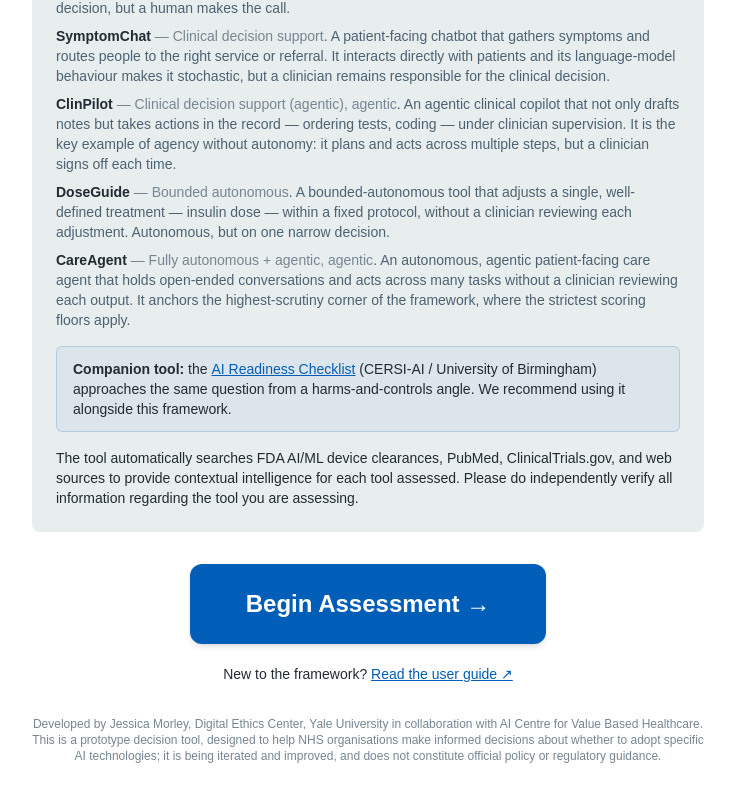
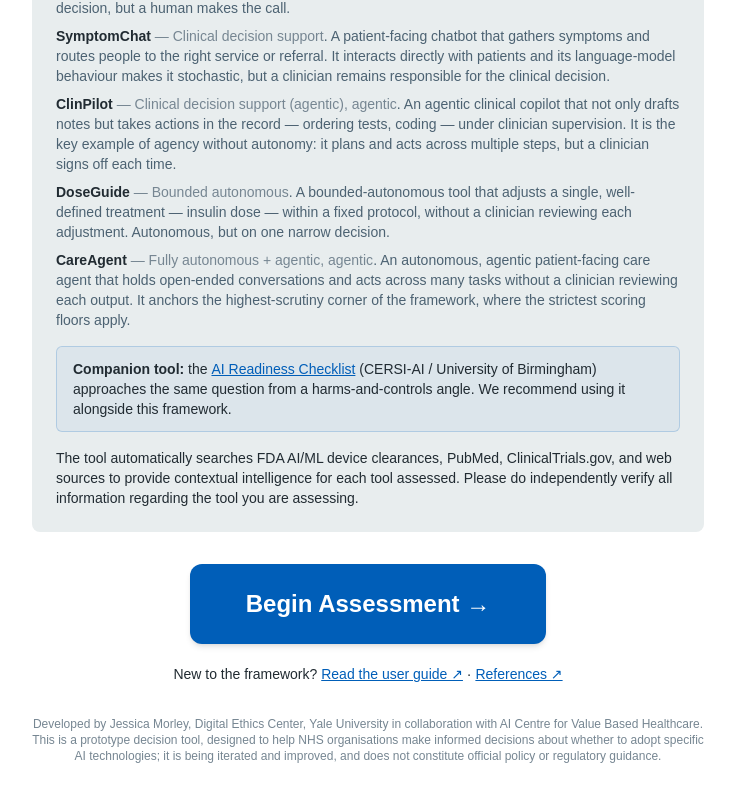
Before and after one commit to morleyjr1/nhs-ai-selection-tool, a Next.js app: page / in a window 1280 px wide. Shown: the part 1694-2496 px from the top of the page, without its empty margins (272-1007 px from the left). Built offline with nearby package versions, Linux system fonts and the light colour scheme.

Commit message:
add sources link

```diff
--- a/app/guide/page.tsx
+++ b/app/guide/page.tsx
@@ -553,6 +553,7 @@
           tools we have missed — is welcome through the links provided in the tool.
         </P>
 
+        <div id="sources" className="scroll-mt-6" />
         <H2>13. Sources and evidence base</H2>
         <P>The framework draws on:</P>
         <UL>
--- a/components/LandingPage.tsx
+++ b/components/LandingPage.tsx
@@ -338,6 +338,16 @@
             >
               Read the user guide ↗
             </a>
+            {" · "}
+            <a
+              href="/guide#sources"
+              target="_blank"
+              rel="noopener noreferrer"
+              className="underline font-medium"
+              style={{ color: NHS_COLOURS.blue }}
+            >
+              References ↗
+            </a>
           </p>
 
           {/* Footer note */}
```
